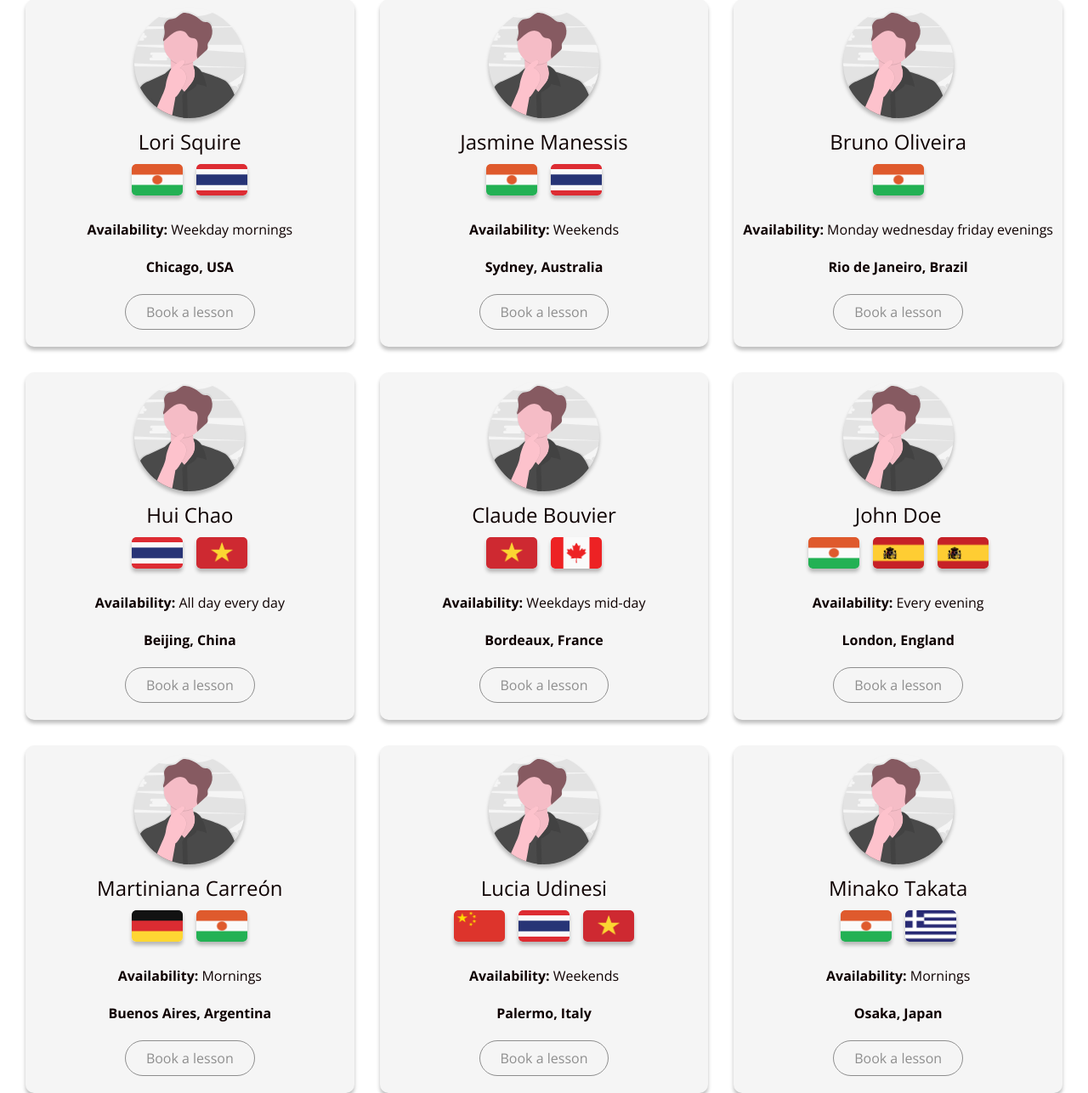
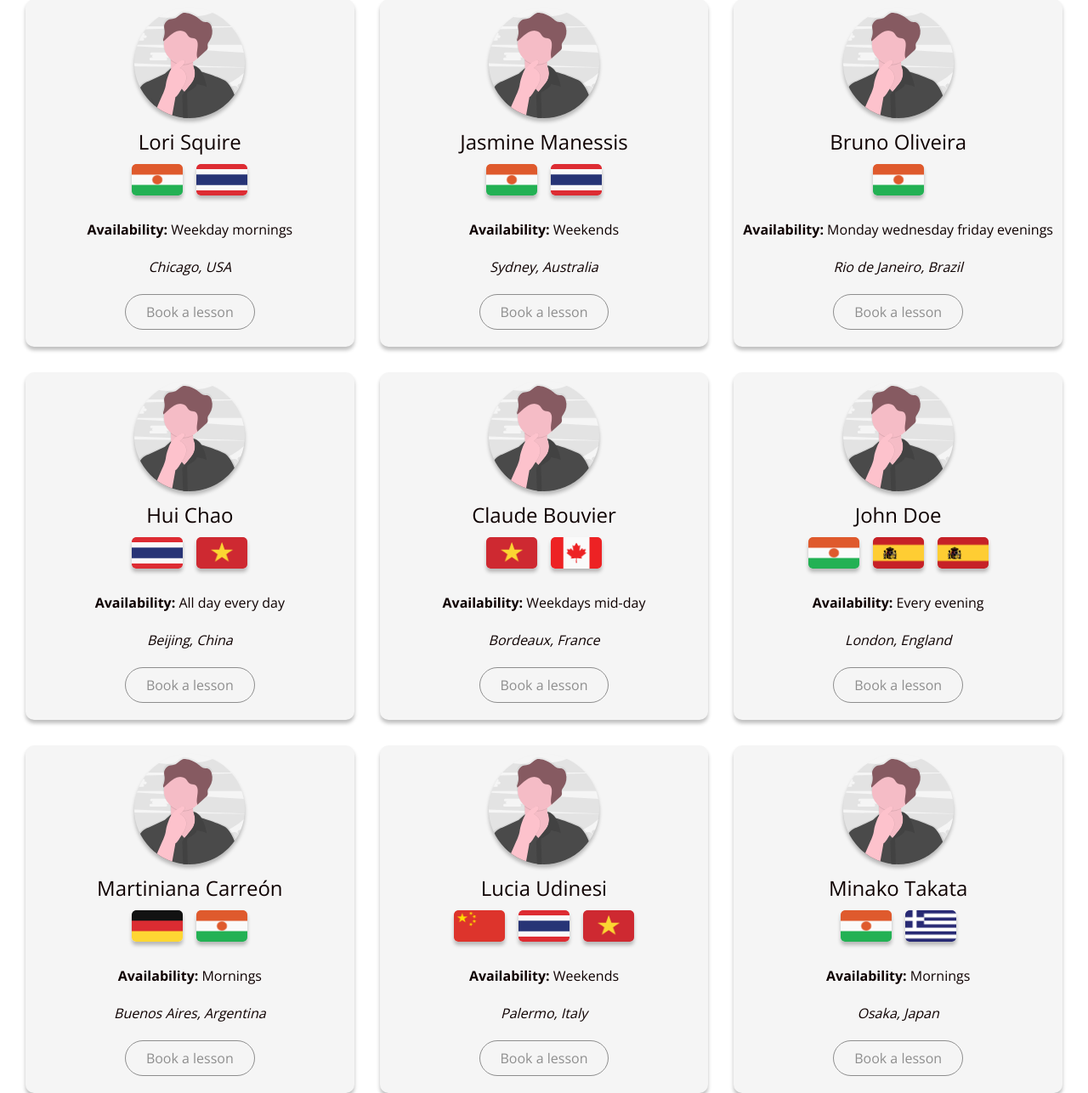
Before and after one commit to kkittlive/lingua, a Rails app: page / in a window 1280 px wide. Shown: the part 433-1719 px from the top of the page at 85% size. Run offline with Rails 7, Linux system fonts and the light colour scheme; data comes from the database, SQL or seed files in the repository; style sheets or scripts are compiled from the project's sources; some libraries are stand-ins or nearby versions.

Commit message:
Added italics

```diff
--- a/app/assets/stylesheets/components/_card.scss
+++ b/app/assets/stylesheets/components/_card.scss
@@ -52,7 +52,6 @@ p {
 .location {
   text-align: center;
   margin: 10px;
-  font-weight: bold;
 }
 .name {
   text-align: center;
--- a/app/views/users/index.html.erb
+++ b/app/views/users/index.html.erb
@@ -67,7 +67,7 @@
       <p><b>Availability:</b> <%= teacher.availability.capitalize %></p>
     </div>
     <div class="location">
-      <p><%= teacher.location %></p>
+      <p><em><%= teacher.location %></em></p>
     </div>
     <div class="text-center">
       <%= link_to "Book a lesson", "/users/#{teacher.id}", class: "btn btn-ghost" %>
```
